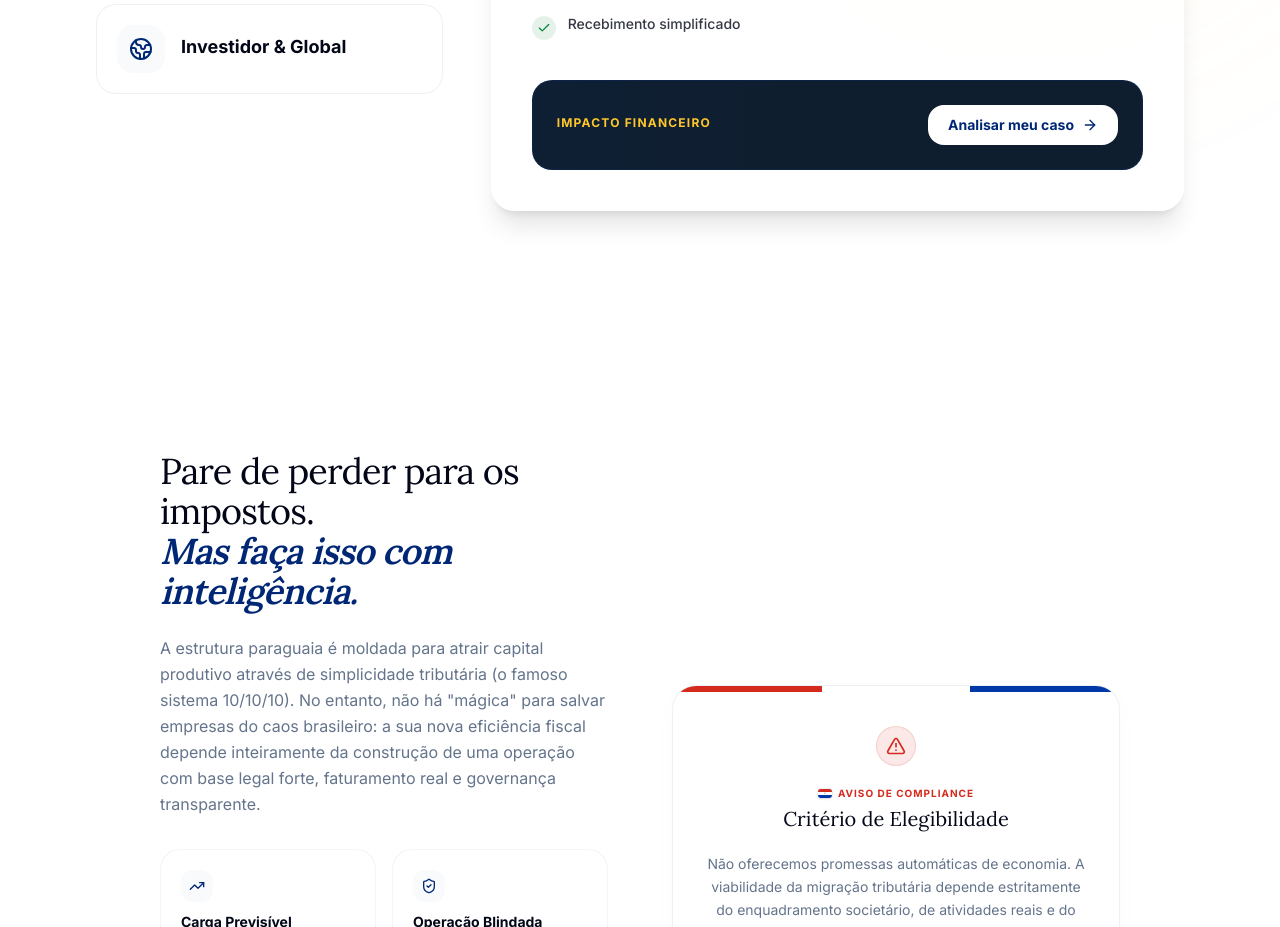
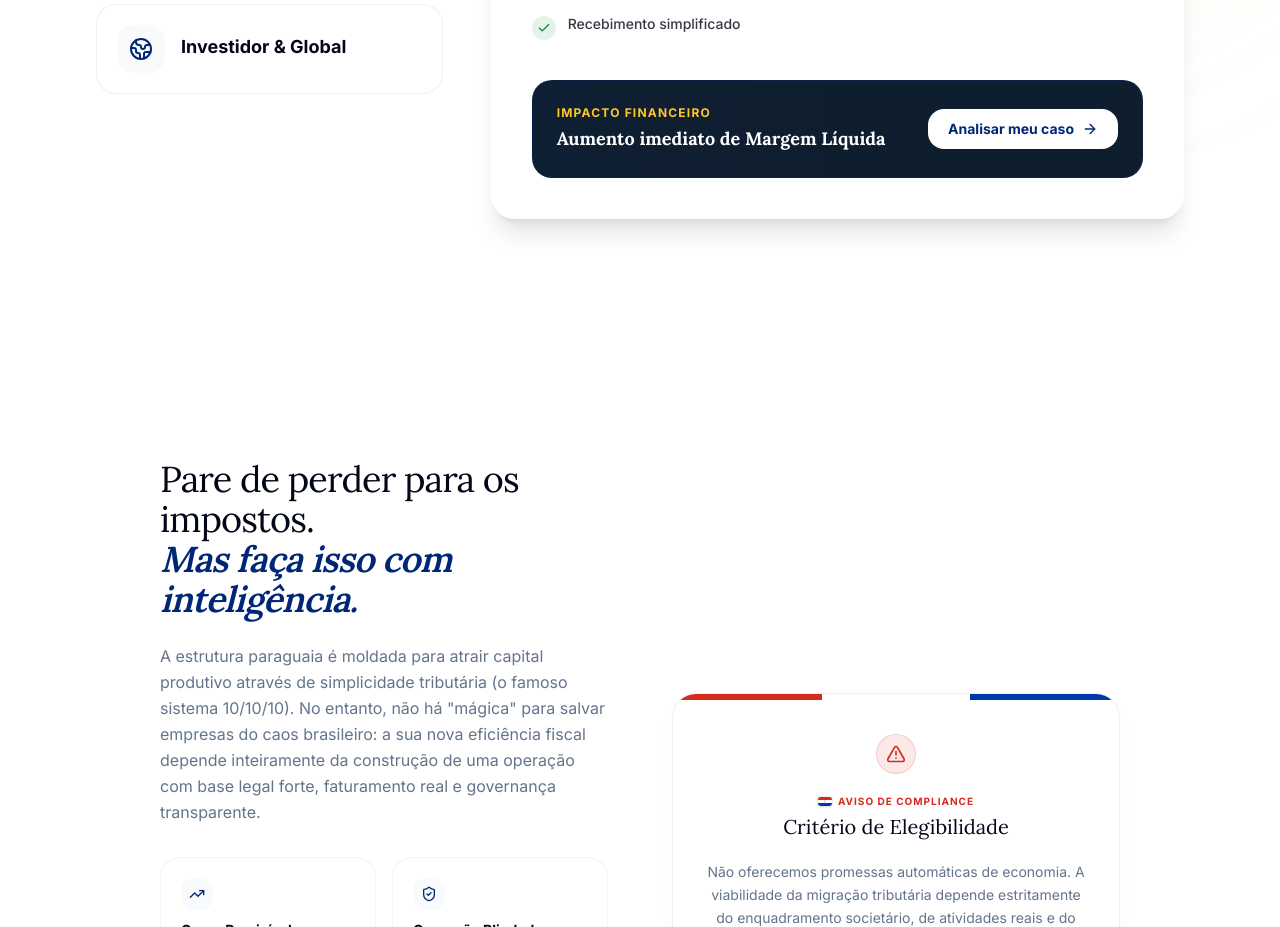
Before and after one commit to yurimatos19/mudaparaguai, a Next.js app: page / in a window 1280 px wide. Shown: the part 5220-6147 px from the top of the page. Built offline with nearby package versions, Linux system fonts and the light colour scheme.

Commit message:
fix: resolve typescript type errors in personas section

```diff
--- a/src/components/home/personas-section.tsx
+++ b/src/components/home/personas-section.tsx
@@ -66,7 +66,6 @@
                                         </div>
                                         <div>
                                             <h3 className={`font-bold text-lg mb-1 ${isActive ? "text-white" : ""}`}>{persona.title}</h3>
-                                            <p className={`text-xs ${isActive ? "text-white/80" : "text-muted-foreground"}`}>{persona.subtitle}</p>
                                         </div>
                                     </div>
                                 </button>
@@ -112,7 +111,7 @@
                                     <div className="relative z-10 flex flex-col sm:flex-row sm:items-center justify-between gap-4">
                                         <div>
                                             <span className="text-xs font-bold text-muda-yellow uppercase tracking-widest block mb-1">Impacto Financeiro</span>
-                                            <span className="text-lg font-serif font-bold text-white">{PERSONAS[activeTab].taxSaving}</span>
+                                            <span className="text-lg font-serif font-bold text-white">{PERSONAS[activeTab].benefits[0]}</span>
                                         </div>
                                         <a href="#contato" className="inline-flex items-center justify-center gap-2 px-5 py-2.5 rounded-xl bg-white text-primary text-sm font-bold hover:bg-muda-offwhite transition-colors">
                                             Analisar meu caso
```
